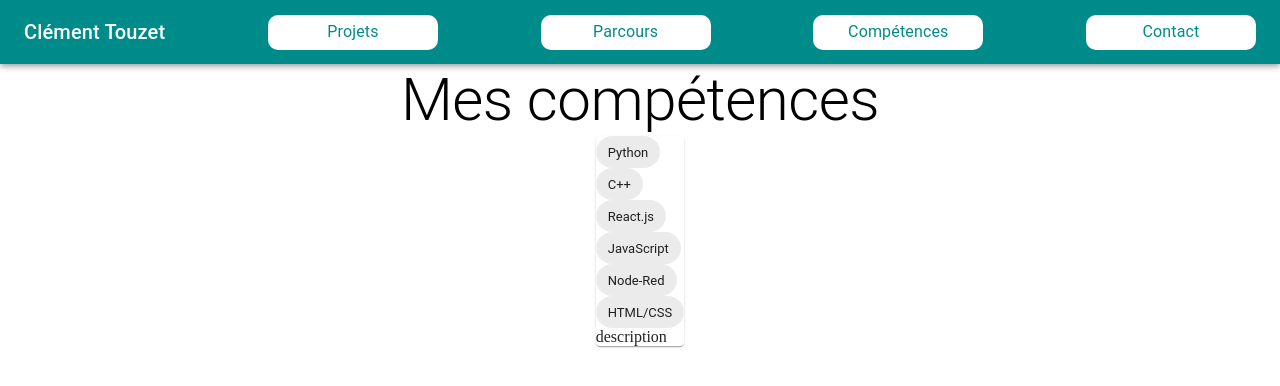
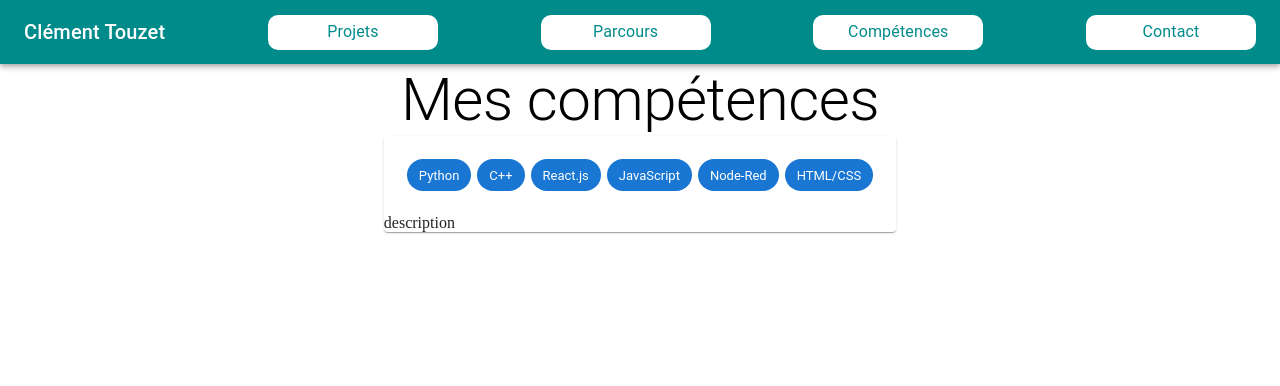
Before and after one commit to clement-touzet/Portfolio, a React (Create React App) app: page /mes-competences in a window 1280 px wide. Shown: the top 386 px of the page. Built offline with nearby package versions, Linux system fonts and the light colour scheme.

Commit message:
chips clickable

```diff
--- a/src/components/competences/Competence.js
+++ b/src/components/competences/Competence.js
@@ -1,20 +1,23 @@
-import { Chip } from '@mui/material';
+import { Box, Chip } from '@mui/material';
 import React from 'react';
 import PropTypes from 'prop-types';
 
 const Competence = ({
-    label
+    competence,handleClickChip
 }) => {
     return (
-        <div>
-            <Chip label={label}></Chip>
-        </div>
+        <Box sx={{
+            margin:"3px"
+        }}>
+            <Chip color="primary" label={competence} onClick={handleClickChip(competence)} />
+        </Box>
     );
 
 };
 
 Competence.propTypes = {
-    label: PropTypes.string
+    competence: PropTypes.string,
+    handleClickChip: PropTypes.func
   };
 
 
--- a/src/components/competences/Competences.js
+++ b/src/components/competences/Competences.js
@@ -1,7 +1,7 @@
-import { Box, Paper } from '@mui/material';
-import React from 'react';
-import Competence from './Competence';
-import DescriptionCompetence from './DescriptionCompetence';
+import { Box, Paper } from "@mui/material";
+import React from "react";
+import Competence from "./Competence";
+import DescriptionCompetence from "./DescriptionCompetence";
 
 const Competences = () => {
   const competences = [
@@ -11,17 +11,31 @@
     "JavaScript",
     "Node-Red",
     "HTML/CSS",
+  ];
 
-      ];
+
+const handleClickChip = (competence) => {
+    return competence;
+}
+
   return (
     <Box>
       <Paper>
-                <Box>
-
-            {competences.map((competence)=> {
-                return (<>
-                <Competence label={competence}/>
-                </>)
+        <Box
+          sx={{
+            display: "flex",
+            alignItems: "center",
+            flexWrap: "wrap",
+            justifyContent: "center",
+            padding: "20px",
+          }}
+        >
+          {competences.map((competence) => {
+            return (
+              <>
+                <Competence competence={competence} handleClickChip={handleClickChip}/>
+              </>
+            );
           })}
         </Box>
         <DescriptionCompetence />
```
Lines whose indentation alone changed are shown as unchanged.
